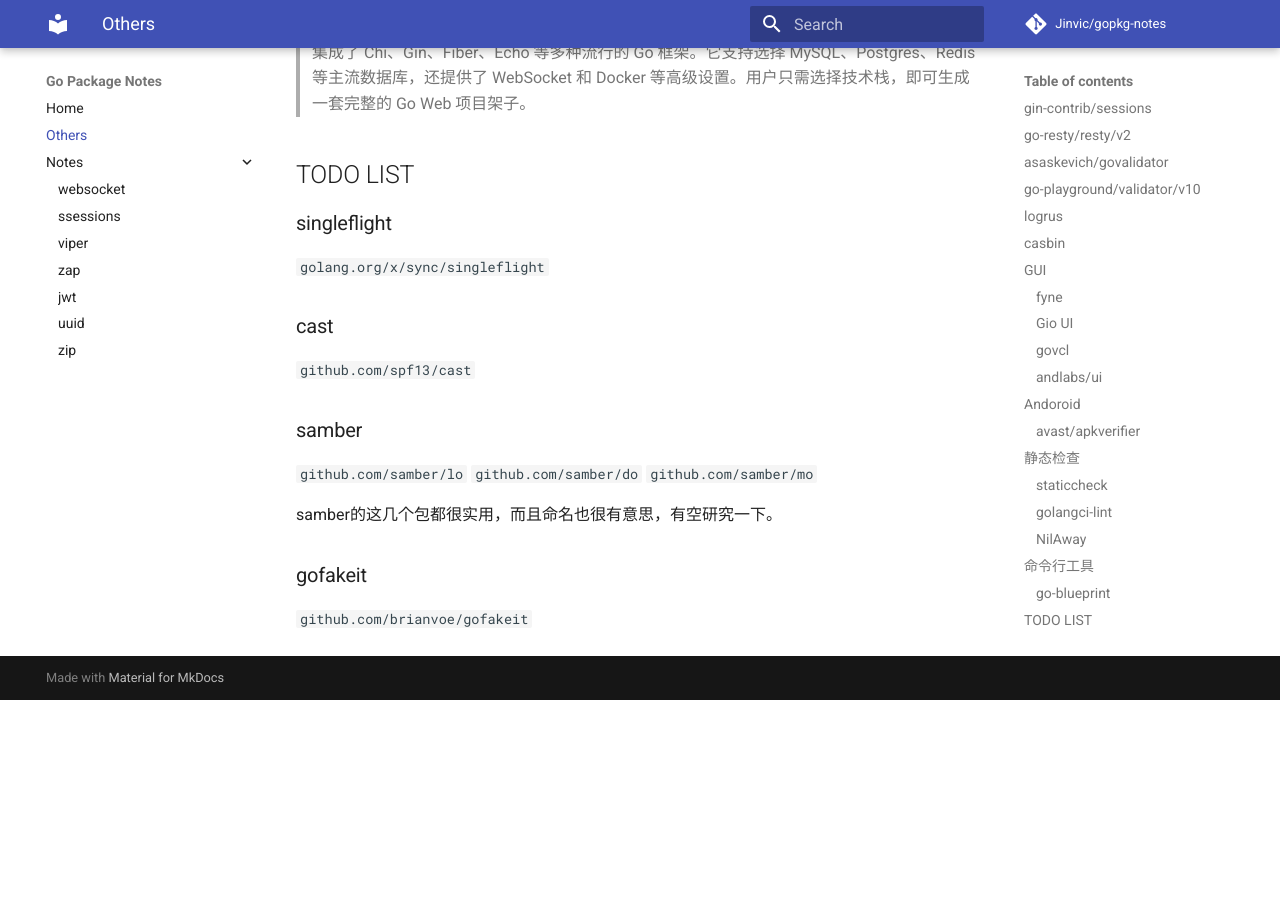
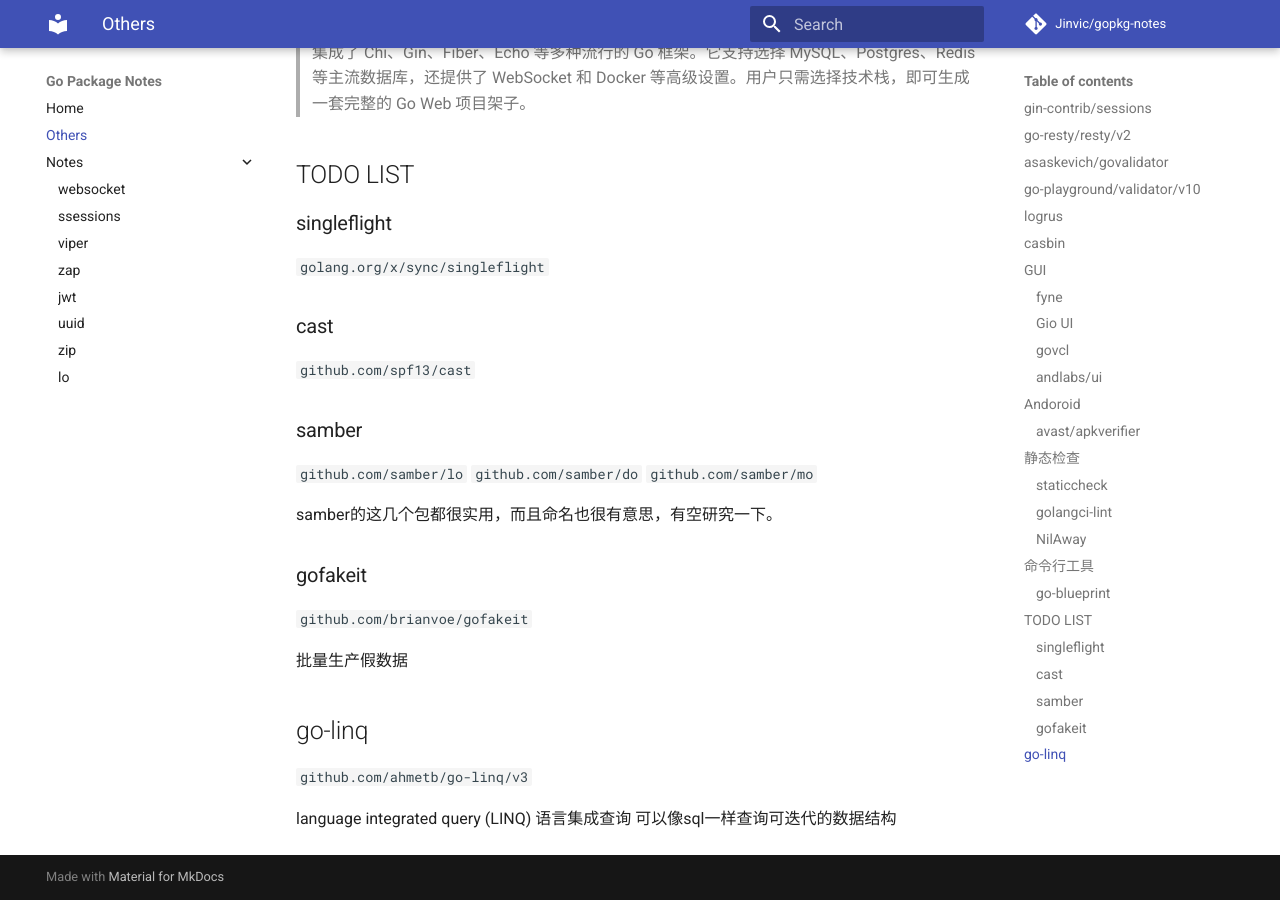
Before and after one commit to Jinvic/gopkg-notes, an MkDocs documentation site: the page built from docs/others.md, in a window 1280 px wide and 900 px high, scrolled down 2758 px. Built offline with MkDocs 1.6.1 and Material for MkDocs 9.7.7, drawn with Linux system fonts in a browser that asks for light colours; comment, search, counter and statistics services are not loaded; before the commit the page ends 3458 px from its top, so only the background shows below that.

Commit message:
add samber/lo

```diff
--- a/docs/others.md
+++ b/docs/others.md
@@ -126,3 +126,12 @@ samber的这几个包都很实用，而且命名也很有意思，有空研究
 ### gofakeit
 
 `github.com/brianvoe/gofakeit`
+
+批量生产假数据
+
+## go-linq
+
+`github.com/ahmetb/go-linq/v3`
+
+ language integrated query (LINQ) 语言集成查询
+ 可以像sql一样查询可迭代的数据结构
--- a/mkdocs.yml
+++ b/mkdocs.yml
@@ -31,6 +31,7 @@ nav:
     - jwt: 'notes/jwt.md'
     - uuid: 'notes/google-uuid.md'
     - zip: 'notes/archive-zip.md'
+    - lo: 'notes/samber-lo.md'
 
 plugins:
   - search:
```
Also changed, not shown: docs/notes/samber-lo.md (added, +7 -0 lines).
